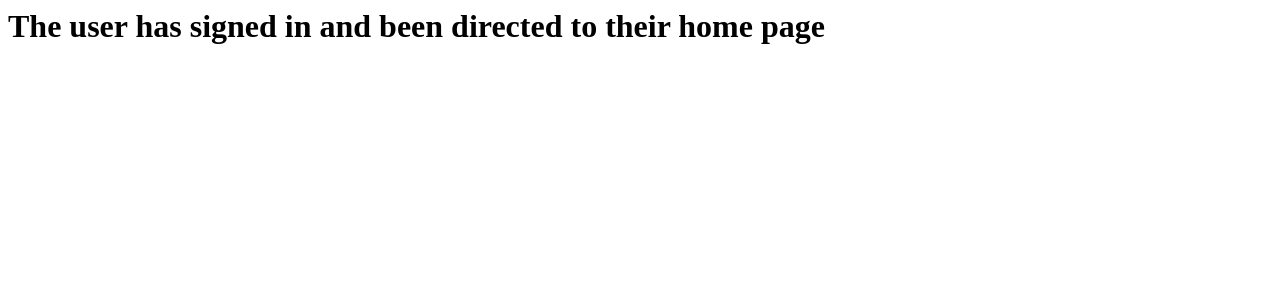
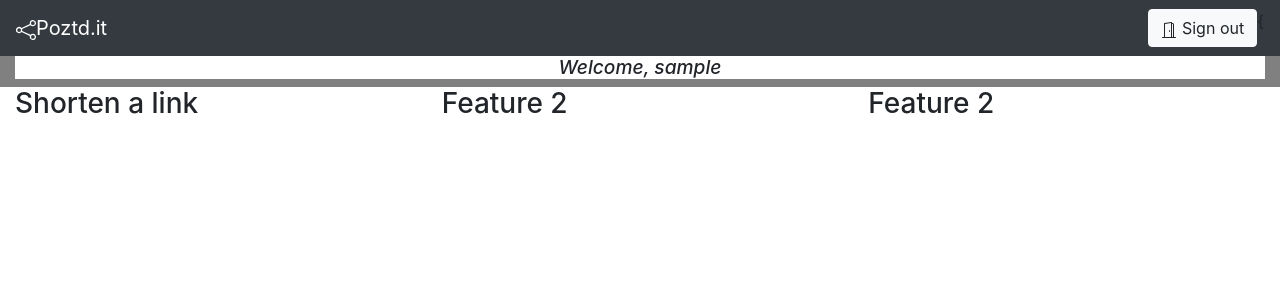
Before and after one commit to djkemmet/phlikit-django, a Django app: page /home/ in a window 1280 px wide. Shown: the top 300 px of the page. Run offline with Django 3.2, Linux system fonts and the light colour scheme; the visitor is signed in with stand-in values (Sample User, id 1).

Commit message:
Profile is setup, some logged in features added.
Updated landing index  to return the user to the home page if they're not logged in, otherwise they weill see their dashboard.

updated home/ to redirect to to index if user is not logged in.
updated base.html to change the log in/out button text and behvior depending on if the user is logged in or not.
started implementing the dashboard, right now I need to add the link shortening feature.

```diff
--- a/phlikit/home/views.py
+++ b/phlikit/home/views.py
@@ -4,10 +4,11 @@ from django.http import HttpResponse
 # Create your views here.
 
 def user_home(request):
+    user_home_data = {}
 
     # user is signed in, let them do stuff.
     if request.user.is_authenticated:
-        return HttpResponse('<h1> The user has signed in and been directed to their home page</h1>')
+        return render(request, 'home/user_home.html', context=user_home_data)
 
     # Send them home, they're not logged in they don't need to see anything here.
     else:
--- /dev/null
+++ b/phlikit/templates/home/user_home.html
@@ -0,0 +1,41 @@
+{% extends 'landing/base.html'  %}
+
+{% block content  %}
+<div class='container-fluid' style="background-color: grey;">
+
+    <!-- User welcome -->
+    <div class='row-fluid'  style="background-color: white;">
+       <center>
+            <h1> Welcome, {{ request.user }}</h1>
+       </center>
+    </div>
+
+    <!-- Feature Row 1-->
+    <div class='row' style="background-color: white;">
+
+        <!-- Shorten Link-->
+        <div class="col" id='feature-column'>
+            <h3>Shorten a link</h3>
+        </div>
+
+        <!-- View Link data-->
+        <div class="col" id='feature-column'>
+            <h3>Feature 2</h3>
+        </div>
+
+        <!-- View Link data-->
+        <div class="col" id='feature-column'>
+            <h3>Feature 2</h3>
+        </div>
+
+
+
+    </div>
+
+</div>
+
+
+
+
+
+{% endblock %}
--- a/phlikit/templates/landing/base.html
+++ b/phlikit/templates/landing/base.html
@@ -34,14 +34,17 @@
                 </li>
                 -->
                 <!--END LI Template -->
-                <button type="button" class="btn btn-light" onclick="window.location.href='/admin/'">
+                {% if user.is_authenticated %}
+                <button type="button" class="btn btn-light" onclick="window.location.href='/admin/logout/'">
                     <svg width="1em" height="1em" viewBox="0 0 16 16" class="bi bi-door-open" fill="currentColor" xmlns="http://www.w3.org/2000/svg">
                         <path fill-rule="evenodd" d="M1 15.5a.5.5 0 0 1 .5-.5h13a.5.5 0 0 1 0 1h-13a.5.5 0 0 1-.5-.5zM11.5 2H11V1h.5A1.5 1.5 0 0 1 13 2.5V15h-1V2.5a.5.5 0 0 0-.5-.5z"/>
                         <path fill-rule="evenodd" d="M10.828.122A.5.5 0 0 1 11 .5V15h-1V1.077l-6 .857V15H3V1.5a.5.5 0 0 1 .43-.495l7-1a.5.5 0 0 1 .398.117z"/>
                         <path d="M8 9c0 .552.224 1 .5 1s.5-.448.5-1-.224-1-.5-1-.5.448-.5 1z"/>
                       </svg>
-                      Sign In
+                      Sign out
                 </button>
+                {{% endif %}
+
               </ul>
             </div>
           </nav>
```
Also changed, not shown: phlikit/landing/views.py (+6 -2 lines).
